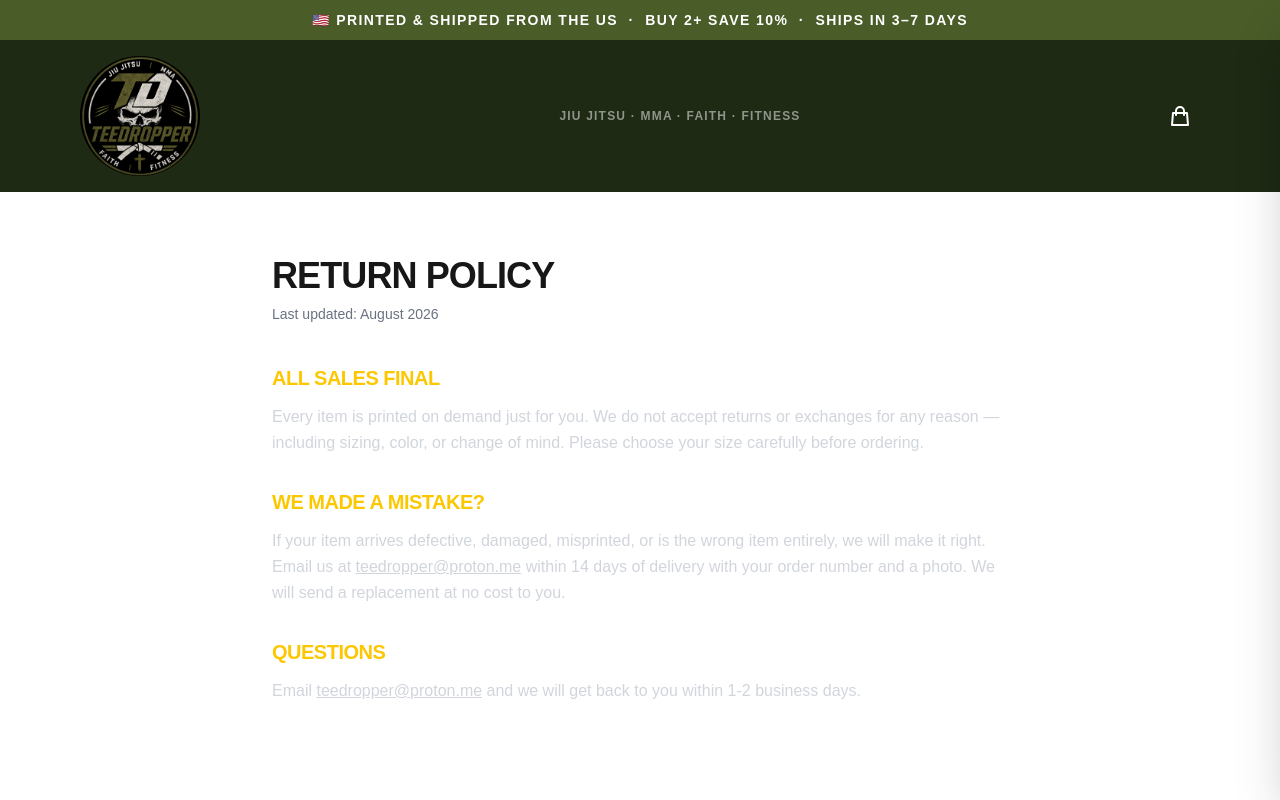
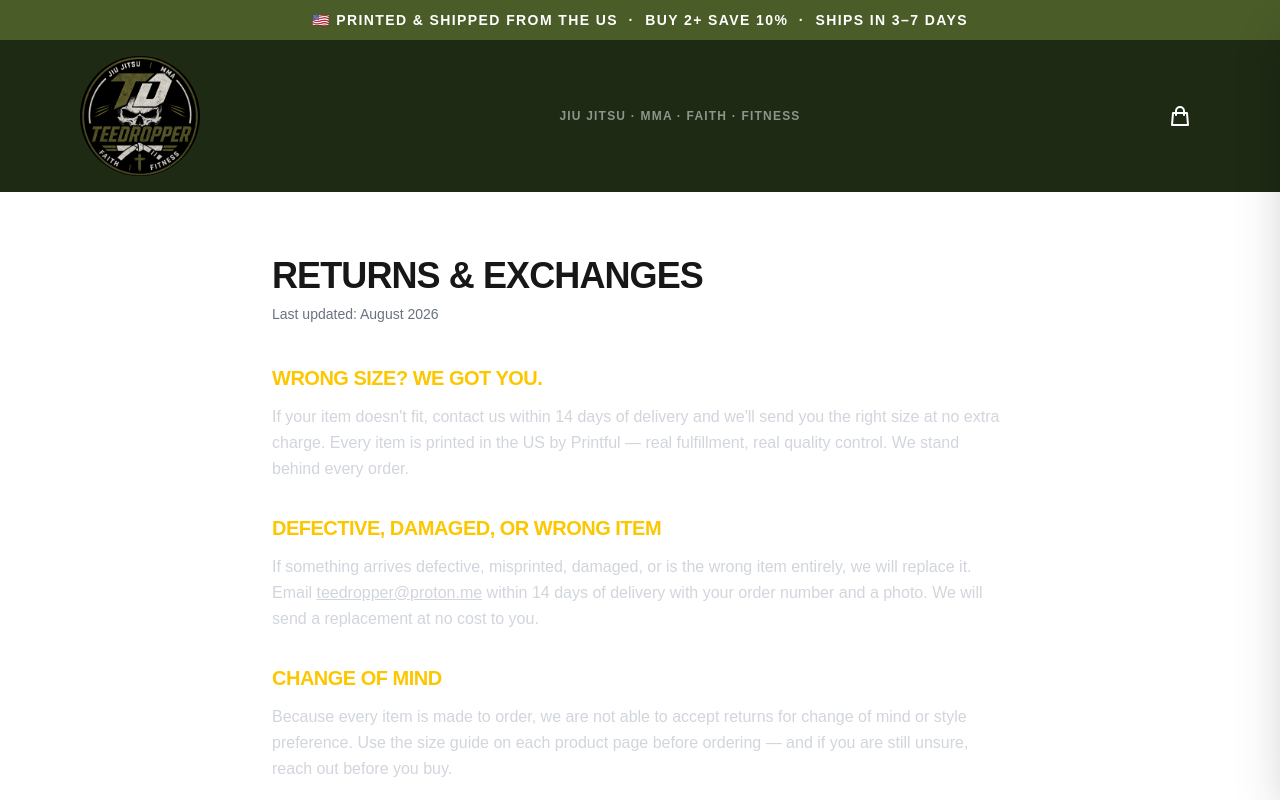
Before and after one commit to christworldorder/teedropper, a Next.js app: page /returns in a window 1280 px wide. Shown: the top 800 px of the page. Built offline with nearby package versions, Linux system fonts and the light colour scheme.

Commit message:
Rewrite returns policy: allow size exchanges, highlight US Printful fulfillment

```diff
--- a/src/app/returns/page.tsx
+++ b/src/app/returns/page.tsx
@@ -1,18 +1,23 @@
 export default function Returns() {
   return (
     <div className="max-w-3xl mx-auto px-4 py-16">
-      <h1 className="text-4xl font-black uppercase tracking-tight mb-2">Return Policy</h1>
+      <h1 className="text-4xl font-black uppercase tracking-tight mb-2">Returns &amp; Exchanges</h1>
       <p className="text-gray-500 text-sm mb-10">Last updated: August 2026</p>
 
       <div className="space-y-8 text-gray-300 leading-relaxed">
         <section>
-          <h2 className="text-xl font-black uppercase tracking-tight text-yellow-400 mb-3">All Sales Final</h2>
-          <p>Every item is printed on demand just for you. We do not accept returns or exchanges for any reason — including sizing, color, or change of mind. Please choose your size carefully before ordering.</p>
+          <h2 className="text-xl font-black uppercase tracking-tight text-yellow-400 mb-3">Wrong Size? We Got You.</h2>
+          <p>If your item doesn&apos;t fit, contact us within 14 days of delivery and we&apos;ll send you the right size at no extra charge. Every item is printed in the US by Printful — real fulfillment, real quality control. We stand behind every order.</p>
         </section>
 
         <section>
-          <h2 className="text-xl font-black uppercase tracking-tight text-yellow-400 mb-3">We Made a Mistake?</h2>
-          <p>If your item arrives defective, damaged, misprinted, or is the wrong item entirely, we will make it right. Email us at <a href="mailto:teedropper@proton.me" className="underline hover:text-yellow-500">teedropper@proton.me</a> within 14 days of delivery with your order number and a photo. We will send a replacement at no cost to you.</p>
+          <h2 className="text-xl font-black uppercase tracking-tight text-yellow-400 mb-3">Defective, Damaged, or Wrong Item</h2>
+          <p>If something arrives defective, misprinted, damaged, or is the wrong item entirely, we will replace it. Email <a href="mailto:teedropper@proton.me" className="underline hover:text-yellow-500">teedropper@proton.me</a> within 14 days of delivery with your order number and a photo. We will send a replacement at no cost to you.</p>
+        </section>
+
+        <section>
+          <h2 className="text-xl font-black uppercase tracking-tight text-yellow-400 mb-3">Change of Mind</h2>
+          <p>Because every item is made to order, we are not able to accept returns for change of mind or style preference. Use the size guide on each product page before ordering — and if you are still unsure, reach out before you buy.</p>
         </section>
 
         <section>
```
